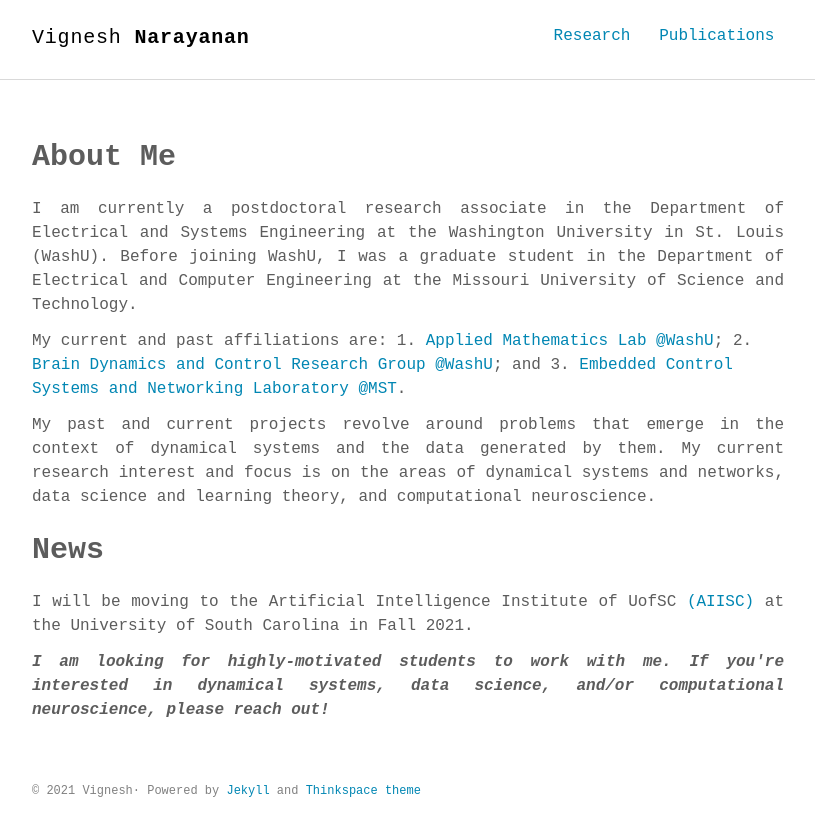
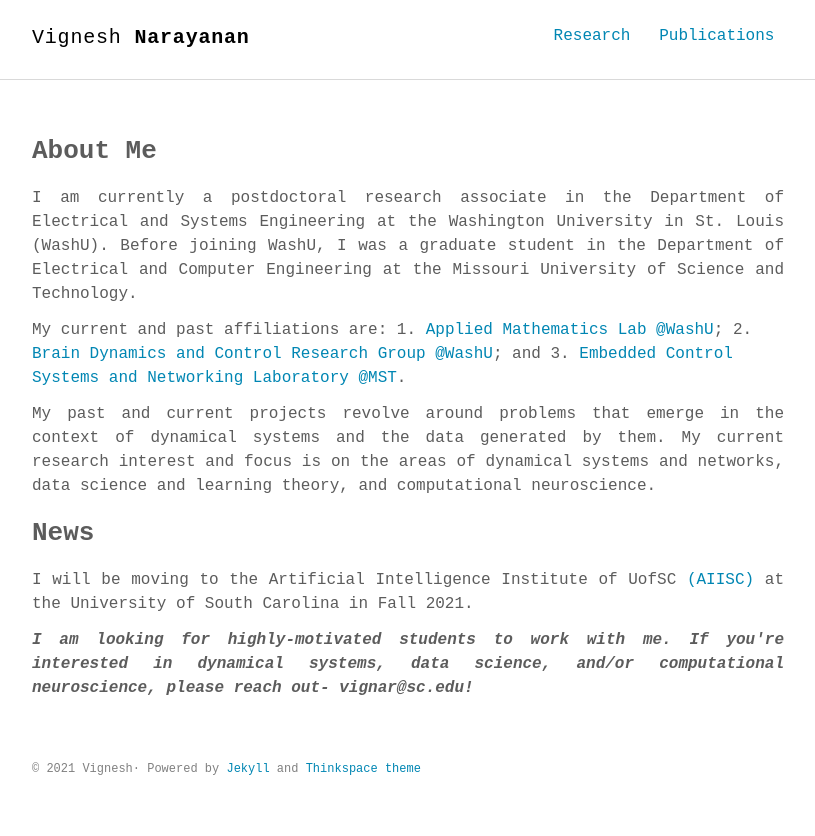
Before and after one commit to vigsnar/old_html_thinkspace, a Jekyll site: the page built from index.html, in a window 1280 px wide. Shown: the top 836 px of the page, without its empty margins (232-1047 px from the left). Built offline with Jekyll 4.4.1, drawn with Linux system fonts in a browser that asks for light colours; some web fonts are replaced.

Commit message:
Update intro.html

```diff
--- a/_includes/intro.html
+++ b/_includes/intro.html
@@ -1,6 +1,6 @@
 <section class="intro">
   <div class="container">
-  <h1>About Me</h1>
+  <h2>About Me</h2>
     <!--<p class="lead">-->
     <!--<figure class="wp-block-image alignright">
     <img align="right" src="http://octodex.github.com/images/minion.png" alt="" width="100" height="100">
@@ -25,7 +25,7 @@
      My current research interest and focus is on the areas of dynamical systems and networks, data science and learning theory, and computational neuroscience.
      <!--Check out the <a href="https://vigsnar.github.io/research/">research</a> page to learn about my current research interests and completed and ongoing projects!</p>-->
     <!--  Hi, I'm Vignesh Narayanan. I am currently a postdoctoral associate in the Department of Electrical and Systems Engineering at Washingtin University in St. Louis. -->
-    <h1>News</h1>
+    <h2>News</h2>
      <p align="justify">
      I will be moving to the Artificial Intelligence Institute of UofSC <a href="https://aiisc.ai">(AIISC)</a> at the University of South Carolina in Fall 2021.
      </p>
@@ -33,7 +33,7 @@
      <p align="justify">  <strong><em>
        <!--If you are interested to work with me, please find the relevant information <a href="https://vigsnar.github.io/openings/">here.-->
        I am looking for highly-motivated students to work with me.
-       If you're interested in dynamical systems, data science, and/or computational neuroscience, please reach out!
+       If you're interested in dynamical systems, data science, and/or computational neuroscience, please reach out- vignar@sc.edu!
        <!--Check out the <a href="https://vigsnar.github.io/research/">research</a> page to learn about my current research interests and completed and ongoing projects!-->
        </a></em></strong>
     </p>
```
